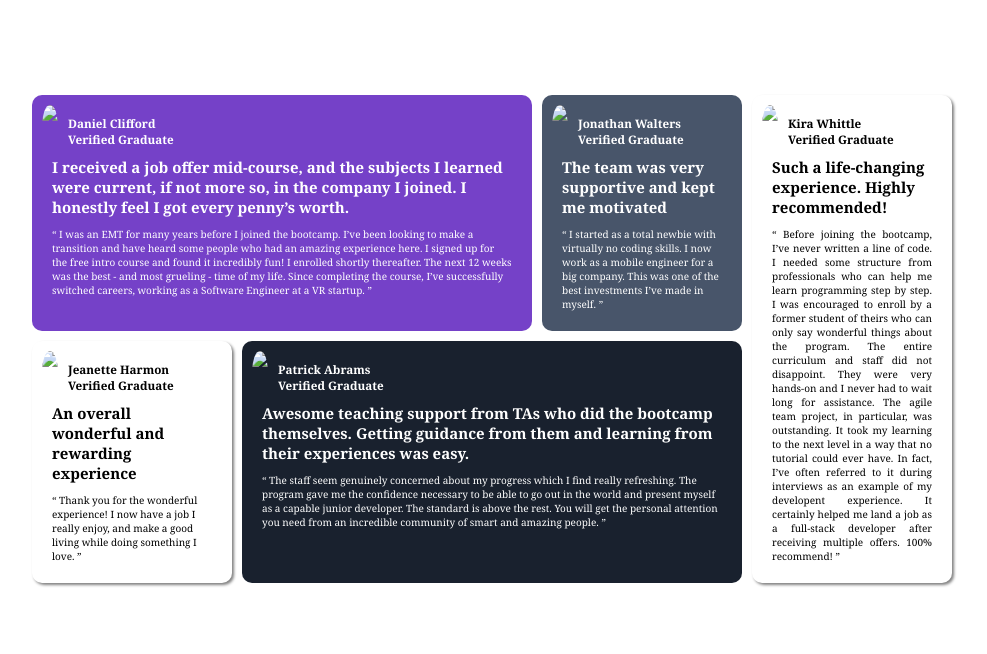
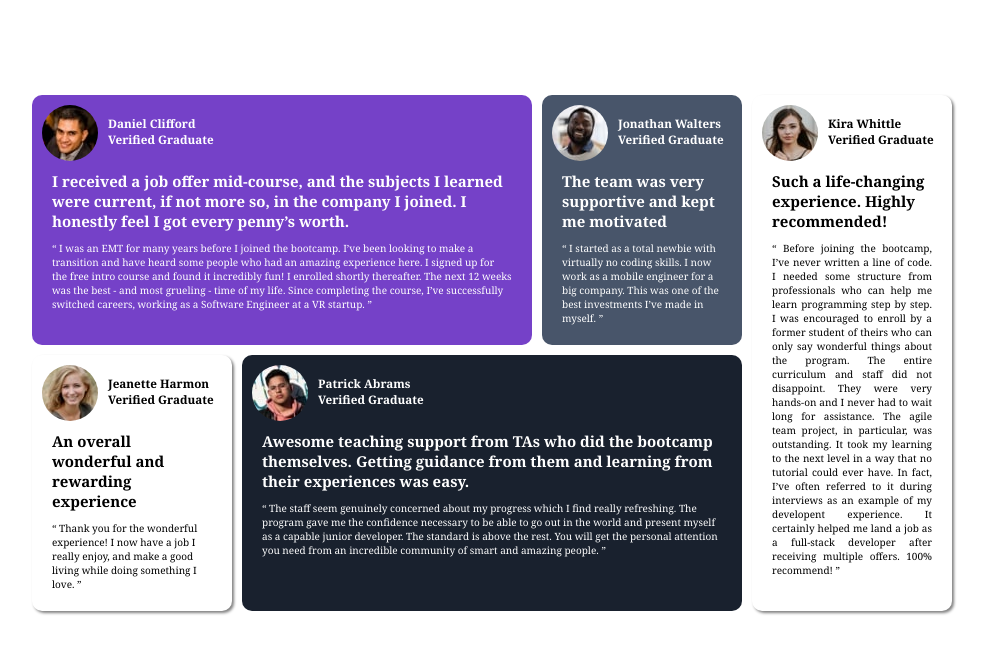
Before and after one commit to Sabali11/grid-testimonials, a plain HTML site: page index.html in a window 1280 px wide. Shown: the whole page, without its empty margins (148-1135 px from the left). Drawn offline with Linux system fonts and the light colour scheme.

Commit message:
Update index.html

```diff
--- a/index.html
+++ b/index.html
@@ -13,7 +13,7 @@
     <div class="container">
         <div class="item1">
             <div class="mini-container">
-                <img src="images/image-daniel.jpg" style="border-radius: 50%;">
+                <img src="image-daniel.jpg" style="border-radius: 50%;">
                 <h3 style="margin-left:10px;color:white"> Daniel Clifford <br>Verified Graduate</h3>
             </div>
             <h2 class="xx1" style="color:white">
@@ -26,7 +26,7 @@
         </div>
         <div class="item2" id="item2">
             <div class="mini-container">
-                <img src="images/image-jonathan.jpg" style="border-radius: 50%;">
+                <img src="image-jonathan.jpg" style="border-radius: 50%;">
                 <h3 style="color:white;margin-left:10px;"> Jonathan Walters <br>Verified Graduate</h3>
             </div>
             <h2 class="xx1" style="color:white">
@@ -38,7 +38,7 @@
         </div>
         <div class="item3">
             <div class="mini-container">
-                <img src="images/image-kira.jpg" style="border-radius: 50%;">
+                <img src="image-kira.jpg" style="border-radius: 50%;">
                 <h3 style="margin-left:10px"> Kira Whittle<br> Verified Graduate</h3>
             </div>
             <h2 class="xx1">
@@ -55,7 +55,7 @@
         </div>
         <div class="item4">
             <div class="mini-container">
-                <img src="images/image-jeanette.jpg" style="border-radius: 50%;">
+                <img src="image-jeanette.jpg" style="border-radius: 50%;">
                 <h3 style="margin-left:10px">Jeanette Harmon<br> Verified Graduate
                 </h3>
             </div>
@@ -67,7 +67,7 @@
         </div>
         <div class="item5">
             <div class="mini-container">
-                <img src="images/image-patrick.jpg" style="border-radius: 50%;">
+                <img src="image-patrick.jpg" style="border-radius: 50%;">
                 <h3 style="color:white;margin-left:10px;">Patrick Abrams <br>Verified Graduate</h3>
             </div>
             <h2 class="xx1" style="color:white"> Awesome teaching support from TAs who did the bootcamp themselves. Getting guidance from them and learning from their experiences was easy.
```
